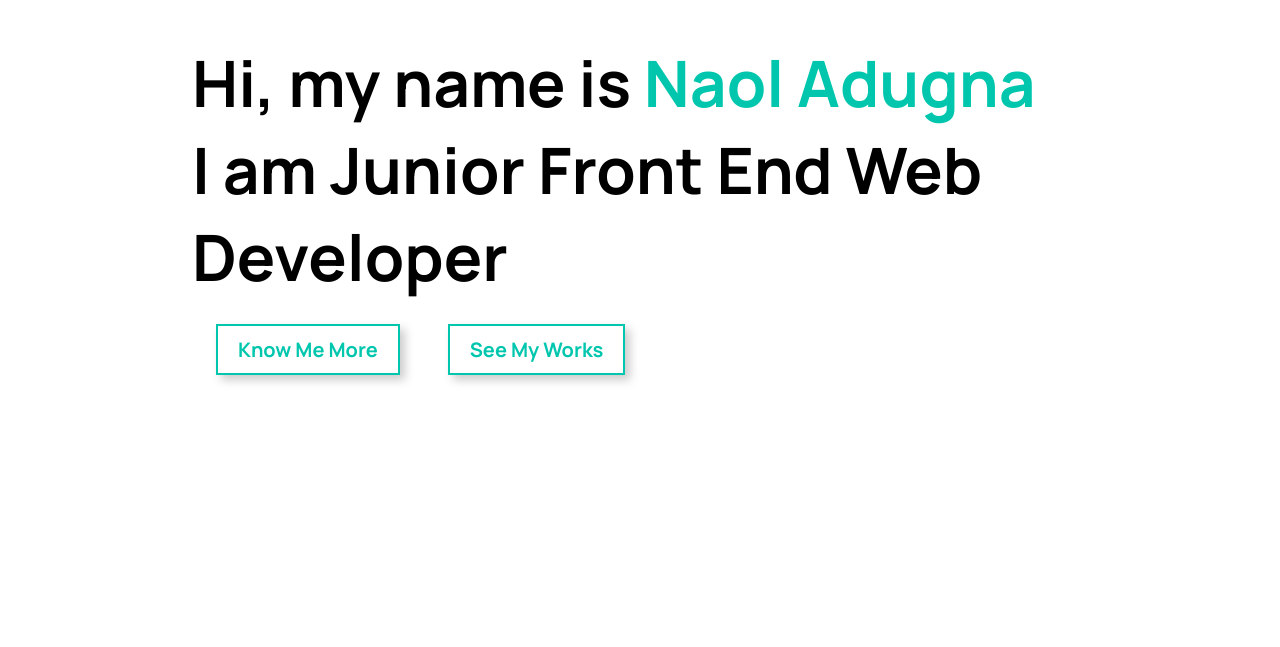
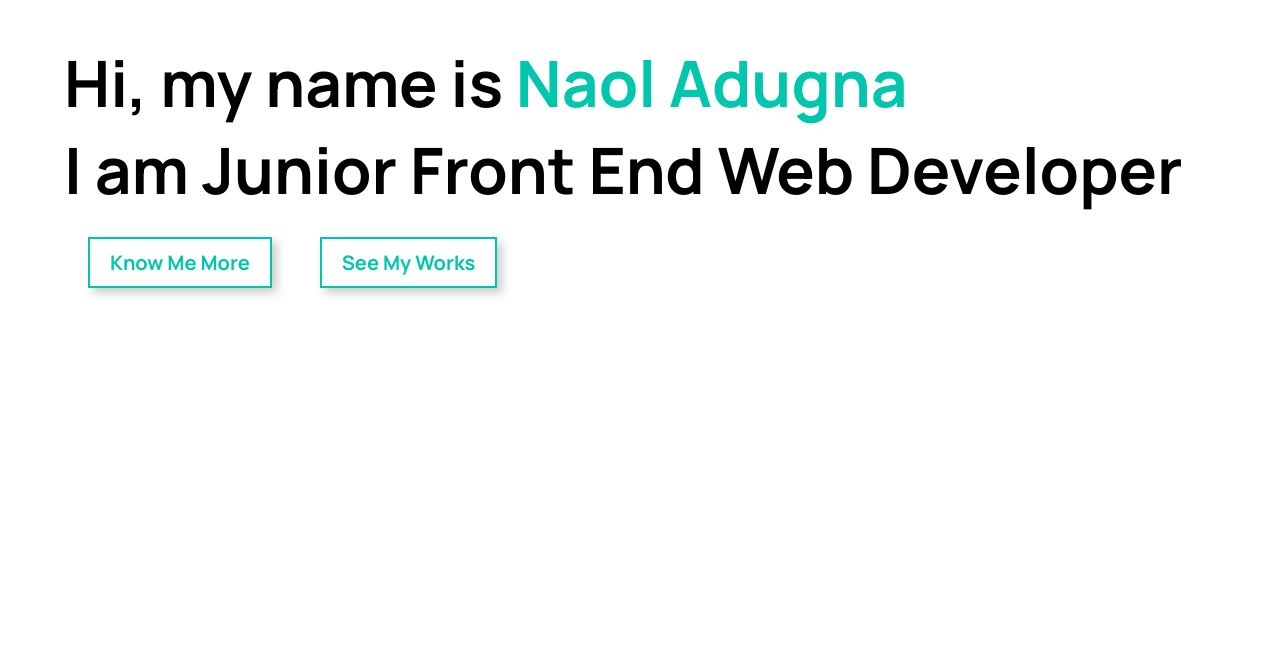
Before and after one commit to NaolAdugna/portfolio, a React (Create React App) app: page / in a window 1280 px wide. Shown: the part 153-800 px from the top of the page. Built offline with nearby package versions, Linux system fonts and the light colour scheme.

Commit message:
Update Home.css

```diff
--- a/src/Home.css
+++ b/src/Home.css
@@ -15,7 +15,7 @@
 .headerContainer{
     height: 110vh;
     width: 100%;
-    padding: 15% 0 10% 15%;
+    padding: 15% 0 10% 5%;
 }
 
 .headerContainer h1,h2{
```
